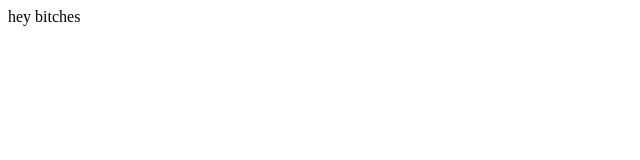
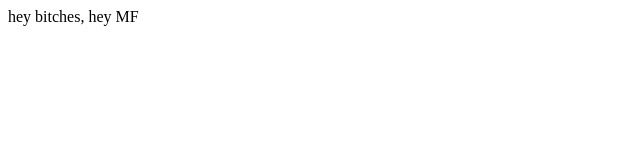
Before and after one commit to imharsh09/hii, a plain HTML site: page index.html in a window 1280 px wide. Shown: the full height of the page, 0-640 px from the left. Drawn offline with Linux system fonts and the light colour scheme.

Commit message:
Second Version

```diff
--- a/index.html
+++ b/index.html
@@ -7,6 +7,6 @@
     <title>Document</title>
 </head>
 <body>
-    hey bitches
+    hey bitches, hey MF
 </body>
 </html>
```
